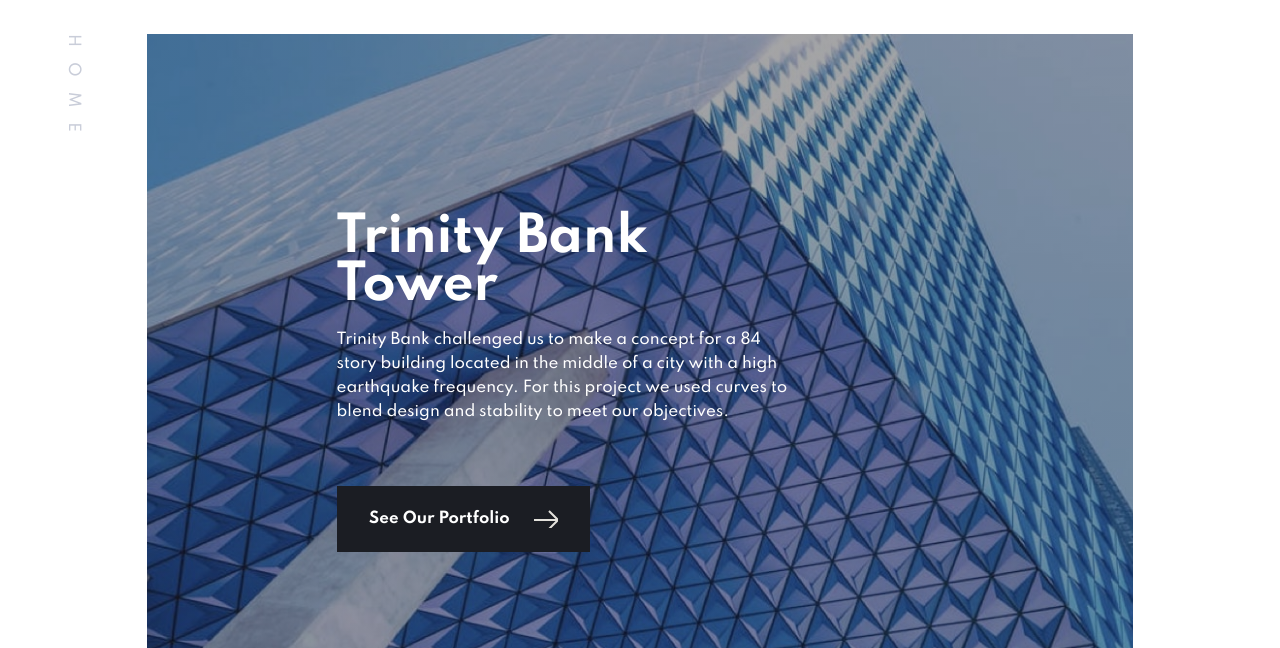
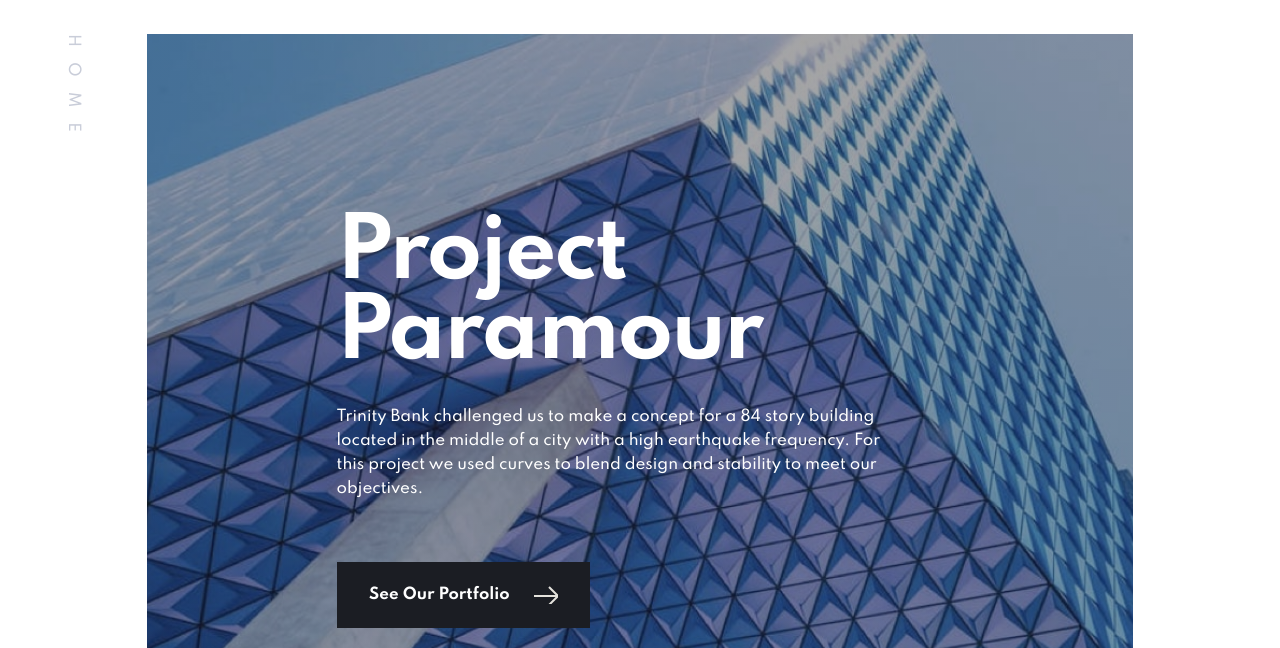
Before and after one commit to helphop/FEM-ARCH, a website: page main/index.html in a window 1280 px wide. Shown: the part 118-766 px from the top of the page. Drawn offline with Linux system fonts and the light colour scheme.

Commit message:
start layout of welcome section

```diff
--- a/main/assets/css/custom-style/_typography.scss
+++ b/main/assets/css/custom-style/_typography.scss
@@ -65,11 +65,15 @@ h1, h2, h3, h4 {
 // font family
 .font-primary { font-family: var(--font-primary); }
 
-// --------------------------------
+h1 {
+  font-size: 3rem;
+  letter-spacing: -2px;
 
-// (END) Global editor code
+  @include breakpoint(sm) {
+    font-size: 5rem;
+  }
+}
 
-// --------------------------------
 .display {
   color: var(--color-black-medium);
   font-size: 7.5rem;
--- a/main/assets/css/pages/_home.scss
+++ b/main/assets/css/pages/_home.scss
@@ -45,7 +45,7 @@ header {
   .slide {
     padding: 11.25rem 3.625rem;
     .text-component {
-      max-width: 28.75rem;
+      max-width: 34rem;
     }
   }
 }
--- a/main/index.html
+++ b/main/index.html
@@ -39,7 +39,7 @@
                 srcset="assets/images/home/desktop/image-hero-paramour.jpg 1110w, assets/images/home/tablet/image-hero-paramour.jpg 573w, assets/images/home/mobile/image-hero-paramour.jpg 375w"
                 src="assets/images/home/mobile/image-hero-paramour.jpg" alt="picture of a building">
               <div class="text-component color-white">
-                <h1>Trinity Bank Tower</h1>
+                <h1>Project Paramour</h1>
                 <p>Trinity Bank challenged us to make a concept for a 84 story building located
                   in the middle of a city with a high earthquake frequency. For this project we
                   used curves to blend design and stability to meet our objectives.</p>
@@ -101,10 +101,10 @@
 
 
 
-    <!-- <main> -->
+     <main>
       <!-- give a margin  top to the main and the same margin button to all children -->
-      <!-- <section class="welcome">
-        <h1>Welcome</h1>
+      <section class="welcome">
+        <h1 class="display">Welcome</h1>
         <div class="welcome__content">
           <div class="container">
             <div class="text-component">
@@ -161,10 +161,10 @@
             </div>
 
           </div>
-      </section> -->
-    <!-- </main> -->
+      </section>
+    </main>
 
-    <!-- <footer class="footer">
+    <footer class="footer">
       <div class="footer__logo">
         <img src="assets/images/logo.svg" alt="logo white">
       </div>
@@ -173,7 +173,7 @@
         <a href="about.html" class="nav-link">About Us</a>
         <a href="contact.html" class="nav-link">contact</a>
       </nav>
-    </footer> -->
+    </footer>
   </div>
   <script src="assets/js/scripts.js"></script>
   </body>
```
Also changed, not shown: main/assets/css/style.css.
